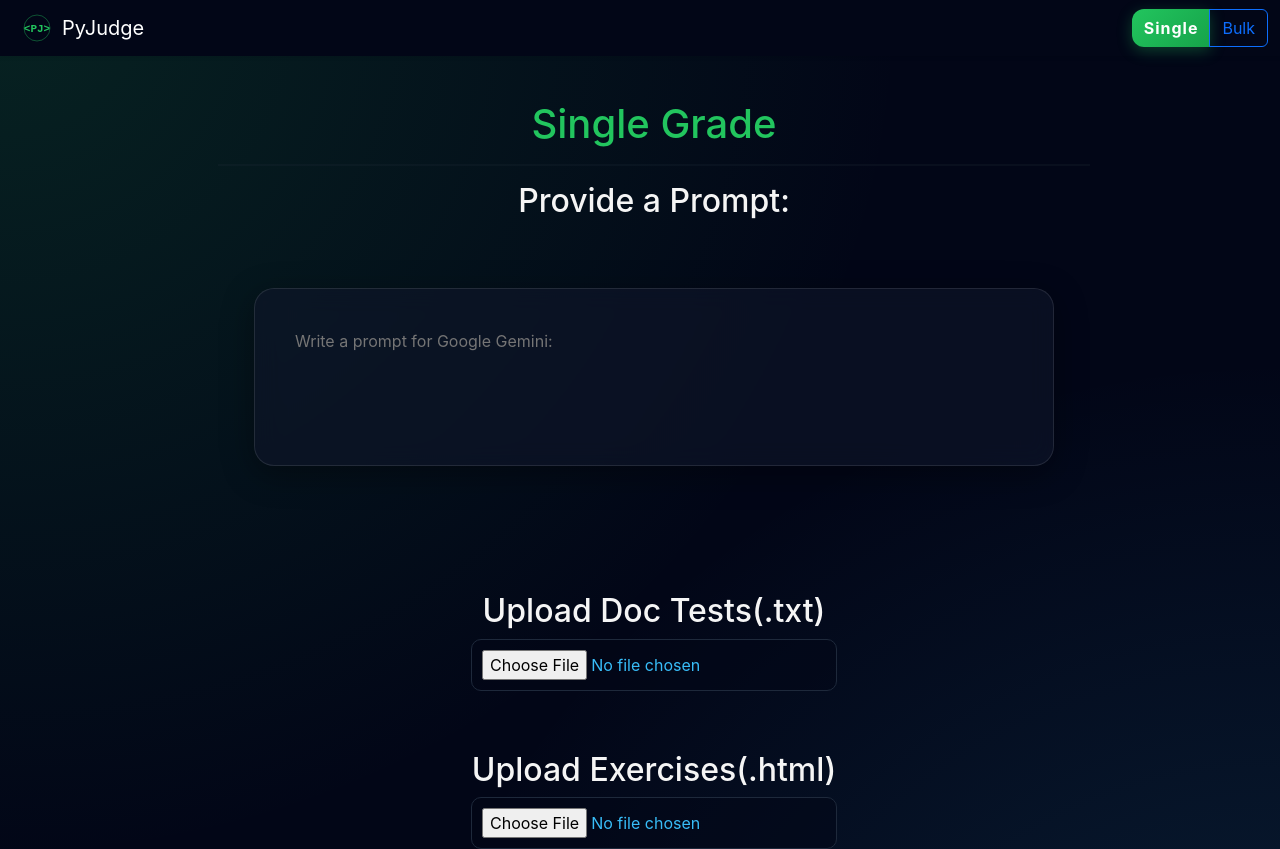
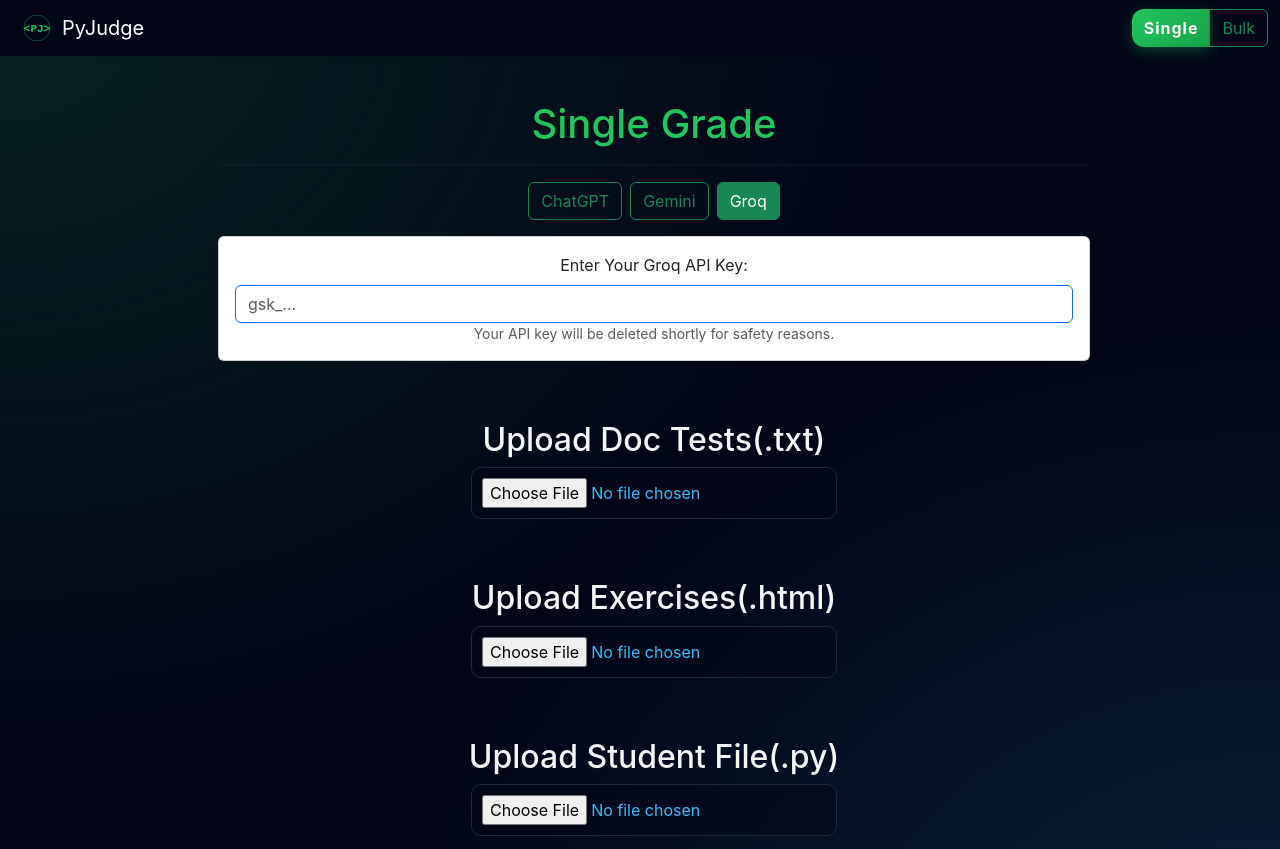
Before and after one commit to Tasossim13/PyJudge, a React (Vite) app in the folder Frontend/pyjudge-frontend/: page / in a window 1280 px wide. Shown: the top 849 px of the page. Built offline with nearby package versions, Linux system fonts and the light colour scheme.

Commit message:
multiple llm's choice added

```diff
--- a/Frontend/pyjudge-frontend/src/App.jsx
+++ b/Frontend/pyjudge-frontend/src/App.jsx
@@ -1,12 +1,12 @@
 import { useState } from 'react'
 import Button from './components/Βutton';
-import TextBox from './components/TextBox';
 import 'bootstrap/dist/css/bootstrap.min.css';
 import Swal from 'sweetalert2'
 import 'bootstrap/dist/js/bootstrap.bundle.min.js';
 import './App.css'
 
 function App() {
+  const [apiKey, setApiKey] = useState("");
   const [answer, setAnswer] = useState("");
   const [prompt, setPrompt] = useState("");
   const [studentFile, setStudentFile] = useState(null);
@@ -15,39 +15,63 @@ function App() {
   const [zipFile, setZipFile] = useState(null);
   const [isLoading, setIsLoading] = useState(false);
   const [mode, setMode] = useState("single");
+  const [provider, setProvider] = useState("groq");
+  const providerDetails = {
+  groq: { label: "Groq API Key", placeholder: "gsk_...", color: "danger" },
+  openai: { label: "ChatGpt API Key", placeholder: "sk-...", color: "dark" },
+  gemini: { label: "Gemini API Key", placeholder: "AIza...", color: "primary" }
+};
 
 const sendToBackend = async () => {
   setAnswer("");
 
-    // Έλεγχος αρχείων ανάλογα με το mode
+  // 1. Βασικός έλεγχος για API Key
+  if (!apiKey) {
+    Swal.fire({ title: 'Missing API Key', text: 'Please enter your API key first.', icon: 'warning' });
+    return;
+  }
+
+  // 2. Έλεγχος αρχείων ανάλογα με το mode
   if (mode === "single") {
     if (!studentFile || !exerciseFile || !solutionFile) {
-        Swal.fire({ title: 'Files Missing!', text: 'Please Upload All 3 Files.', icon: 'error', confirmButtonColor: '#d33' });
+      Swal.fire({ title: 'Files Missing!', text: 'Please Upload All 3 Files (Python, HTML, TXT).', icon: 'error' });
       return;
     }
   } else {
     if (!zipFile || !solutionFile) {
-        Swal.fire({ title: 'Files Missing!', text: 'Please Upload ZIP and Doc Tests.', icon: 'error', confirmButtonColor: '#d33' });
+      Swal.fire({ title: 'Files Missing!', text: 'Please Upload ZIP and Doc Tests.', icon: 'error' });
       return;
     }
   }
 
   setIsLoading(true);
   const formData = new FormData();
+
+  // Κοινά δεδομένα για όλα τα modes
+  formData.append("api_key", apiKey);
+  formData.append("provider", provider);
   formData.append("solution", solutionFile);
 
   try {
     if (mode === "single") {
-        formData.append("prompt", prompt);
       formData.append("exercise", exerciseFile);
       formData.append("student", studentFile);
 
       const res = await fetch("http://127.0.0.1:5000/evaluate", { method: "POST", body: formData });
       const data = await res.json();
+
+      if (data.error) throw new Error(data.error);
       setAnswer(data.answer);
-      } else {
+    }
+    else {
       formData.append("students_zip", zipFile);
+
       const res = await fetch("http://127.0.0.1:5000/evaluate_bulk", { method: "POST", body: formData });
+
+      if (!res.ok) {
+        const errorData = await res.json();
+        throw new Error(errorData.error || "Bulk grading failed");
+      }
 
       const blob = await res.blob();
       const url = window.URL.createObjectURL(blob);
@@ -55,16 +79,16 @@ function App() {
       a.href = url;
       a.download = "grading_results.zip";
       a.click();
-        setAnswer("Bulk grading finished! Your ZIP is downloaded.");
+      setAnswer("Bulk grading finished! Your ZIP has been downloaded.");
     }
   } catch (err) {
-      Swal.fire('Error', 'Server connection failed', 'error');
+    Swal.fire('Error', err.message || 'Server connection failed', 'error');
   } finally {
     setIsLoading(false);
   }
 };
 
-  const downloadTxt = () => {
+  const downloadTxt = () => { //for single grade only
     const blob = new Blob([answer], { type: "text/plain;charset=utf-8" })
     const url = URL.createObjectURL(blob)
     const a = document.createElement("a")
@@ -85,13 +109,13 @@ function App() {
 
           <div className="btn-group">
             <button
-              className={`btn ${mode === 'single' ? 'btn-primary' : 'btn-outline-primary'}`}
+              className={`btn ${mode === 'single' ? 'btn-primary' : 'btn-outline-success'}`}
               onClick={() => { setMode("single"); setAnswer(""); }}
             >
               Single
             </button>
             <button
-              className={`btn ${mode === 'bulk' ? 'btn-primary' : 'btn-outline-primary'}`}
+              className={`btn ${mode === 'bulk' ? 'btn-primary' : 'btn-outline-success'}`}
               onClick={() => { setMode("bulk"); setAnswer(""); }}
             >
               Bulk
@@ -104,11 +128,40 @@ function App() {
     {mode === "single" ? "Single Grade" : "Bulk Grade"}
     </h1>
       <hr />
-
+      <div className="mb-3 d-flex justify-content-center gap-2">
+        <button
+          className={`btn ${provider === 'openai' ? 'btn-success' : 'btn-outline-success'}`}
+          onClick={() => setProvider("openai")}
+        >
+        ChatGPT
+        </button>
+        <button
+          className={`btn ${provider === 'gemini' ? 'btn-primary' : 'btn-outline-success'}`}
+          onClick={() => setProvider("gemini")}
+        >
+        Gemini
+        </button>
+        <button
+          className={`btn ${provider === 'groq' ? 'btn-success' : 'btn-outline-success'}`}
+          onClick={() => setProvider("groq")}
+        >
+        Groq
+        </button>
+        </div>
+        <div className="mb-3 card p-3 shadow-sm">
+            <label className="form-label font-weight-bold">Enter Your {providerDetails[provider].label}:</label>
+            <input
+              type="text"
+              className="form-control border-primary"
+              placeholder={providerDetails[provider].placeholder}
+              value={apiKey}
+              onChange={(e) => setApiKey(e.target.value)}
+            />
+            <small className="text-muted">Your API key will be deleted shortly for safety reasons.</small>
+          </div>
       {mode === "single" ? (
         <>
-          <h2>Provide a Prompt:</h2>
-          <TextBox value={prompt} onChange={setPrompt}/>
+
         <div className='sectionTwo'>
           <h2>Upload Doc Tests(.txt)</h2>
         <input type="file" accept=".txt" onChange={e => setSolutionFile(e.target.files[0])} />
@@ -123,8 +176,7 @@ function App() {
           </div>
         </>
       ) : (
-        <div><h2>Provide a Prompt:</h2>
-        <TextBox value={prompt} onChange={setPrompt}/>
+        <div>
         <div className='sectionTwo'>
           <h2>Upload Doc Tests(.txt)</h2>
           <input type="file" accept=".txt" onChange={e => setSolutionFile(e.target.files[0])} />
```
Also changed, not shown: 1 other file (tests, documents, lock files or other folders). Lines whose indentation alone changed are shown as unchanged.
